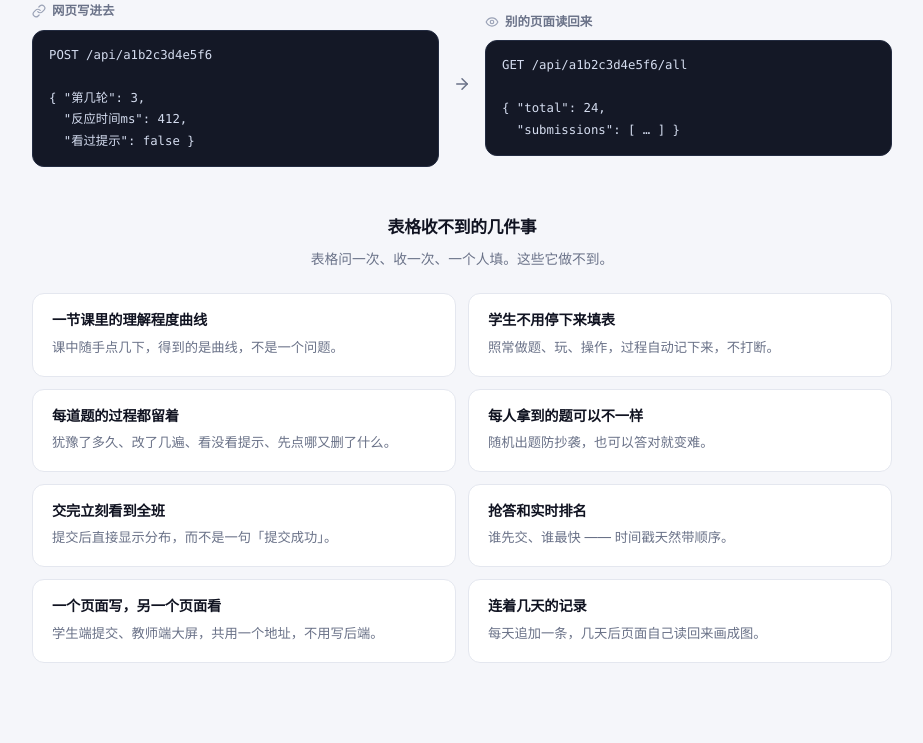
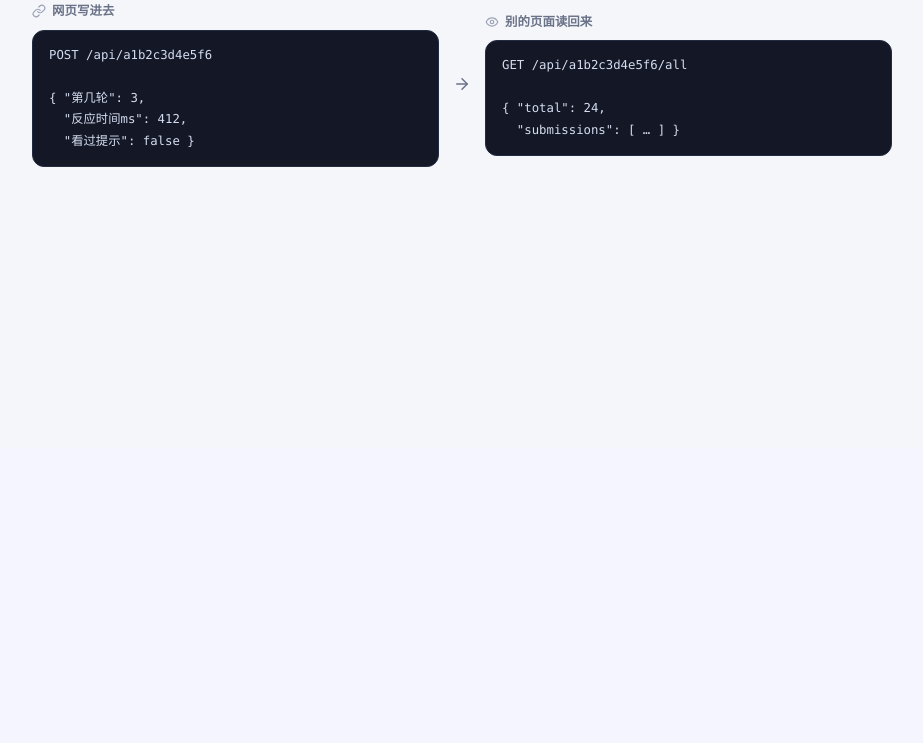
Before and after one commit to Qiuzizhao/QiuForm, a Flask app: page / in a window 1280 px wide. Shown: the part 352-1095 px from the top of the page, without its empty margins (178-1101 px from the left). After the commit the page ends 519 px from the top, so only its background shows below. Run offline with Flask 3, Linux system fonts and the light colour scheme; parts of the project's set-up code (start-up, migrations or seed data) failed here and were passed over.

Commit message:
删掉首页的场景卡片区块
首页现在只剩：标题、一句话、登录/注册，以及「写进去 / 读回来」的流程示意。
同时清掉只服务于这一块的 CSS（.home-scenes-head / .home-section-note /
.home-grid / .home-item），并把流程示意的下边距收掉。

```diff
--- a/qiuform/static/app.css
+++ b/qiuform/static/app.css
@@ -564,7 +564,7 @@ a:hover > .thumb { transform: scale(1.04); border-color: var(--accent); }
 /* 数据流示意：这是首页的视觉主体 —— 写进去、读回来 */
 .home-flow {
   display: grid; grid-template-columns: minmax(0, 1fr) auto minmax(0, 1fr);
-  gap: 14px; align-items: center; margin: 4px 0 50px;
+  gap: 14px; align-items: center; margin: 4px 0 0;
 }
 .flow-panel { min-width: 0; }
 .flow-label {
@@ -579,28 +579,6 @@ a:hover > .thumb { transform: scale(1.04); border-color: var(--accent); }
   .home-flow { grid-template-columns: minmax(0, 1fr); gap: 10px; }
   .flow-arrow { transform: rotate(90deg); padding: 2px 0; }
 }
-
-/* 场景网格 */
-.home-scenes-head { text-align: center; margin-bottom: 22px; }
-.home-scenes-head h2 { font-size: 1.05rem; margin-bottom: 8px; }
-.home-section-note {
-  font-size: .86rem; color: var(--muted); line-height: 1.75;
-  max-width: 48ch; margin: 0 auto;
-}
-.home-grid { display: grid; grid-template-columns: minmax(0, 1fr) minmax(0, 1fr); gap: 12px; }
-@media (max-width: 700px) { .home-grid { grid-template-columns: minmax(0, 1fr); } }
-.home-item {
-  background: var(--surface); border: 1px solid var(--line);
-  border-radius: var(--r-md); padding: 17px 19px;
-  transition: border-color .15s, box-shadow .15s, transform .15s;
-}
-.home-item:hover {
-  border-color: var(--line-strong);
-  box-shadow: var(--shadow-sm);
-  transform: translateY(-1px);
-}
-.home-item h3 { font-size: .89rem; margin-bottom: 6px; letter-spacing: -.01em; }
-.home-item p { font-size: .83rem; color: var(--muted); margin: 0; line-height: 1.72; }
 
 .feature-list { margin: 0; padding-left: 19px; }
 .feature-list li { margin-bottom: 7px; font-size: .89rem; color: var(--ink-2); }
--- a/qiuform/templates/landing.html
+++ b/qiuform/templates/landing.html
@@ -36,54 +36,4 @@
   </div>
 </section>
 
-<section class="home-scenes">
-  <div class="home-scenes-head">
-    <h2>表格收不到的几件事</h2>
-    <p class="home-section-note">
-      表格问一次、收一次、一个人填。这些它做不到。
-    </p>
-  </div>
-
-  <div class="home-grid">
-    <div class="home-item">
-      <h3>一节课里的理解程度曲线</h3>
-      <p>课中随手点几下，得到的是曲线，不是一个问题。</p>
-    </div>
-
-    <div class="home-item">
-      <h3>学生不用停下来填表</h3>
-      <p>照常做题、玩、操作，过程自动记下来，不打断。</p>
-    </div>
-
-    <div class="home-item">
-      <h3>每道题的过程都留着</h3>
-      <p>犹豫了多久、改了几遍、看没看提示、先点哪又删了什么。</p>
-    </div>
-
-    <div class="home-item">
-      <h3>每人拿到的题可以不一样</h3>
-      <p>随机出题防抄袭，也可以答对就变难。</p>
-    </div>
-
-    <div class="home-item">
-      <h3>交完立刻看到全班</h3>
-      <p>提交后直接显示分布，而不是一句「提交成功」。</p>
-    </div>
-
-    <div class="home-item">
-      <h3>抢答和实时排名</h3>
-      <p>谁先交、谁最快 —— 时间戳天然带顺序。</p>
-    </div>
-
-    <div class="home-item">
-      <h3>一个页面写，另一个页面看</h3>
-      <p>学生端提交、教师端大屏，共用一个地址，不用写后端。</p>
-    </div>
-
-    <div class="home-item">
-      <h3>连着几天的记录</h3>
-      <p>每天追加一条，几天后页面自己读回来画成图。</p>
-    </div>
-  </div>
-</section>
 {% endblock %}
```
